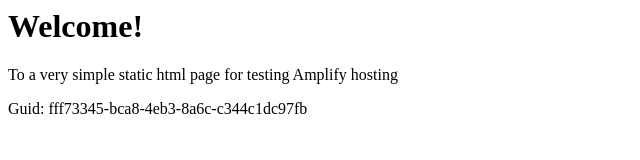
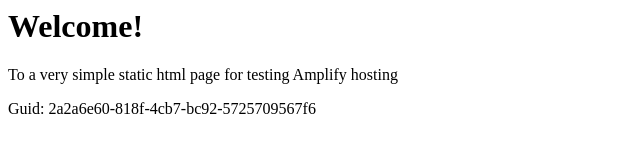
Before and after one commit to aws-aemilia-iad/Github-PR-Commit-Integration-Test-DoNotTouch-GitHubWebhookPushCanaryTest-v1-preprod-us-east-1, a website: page src/index.html in a window 1280 px wide. Shown: the full height of the page, 0-640 px from the left. Drawn offline with Linux system fonts and the light colour scheme.

Commit message:
commit from integ tests

```diff
--- a/src/index.html
+++ b/src/index.html
@@ -12,6 +12,6 @@
 <body>
     <h1>Welcome!</h1>
     <p>To a very simple static html page for testing Amplify hosting</p>
-    <p>Guid: fff73345-bca8-4eb3-8a6c-c344c1dc97fb</p></body>
+    <p>Guid: 2a2a6e60-818f-4cb7-bc92-5725709567f6</p></body>
 
 </html>
```
